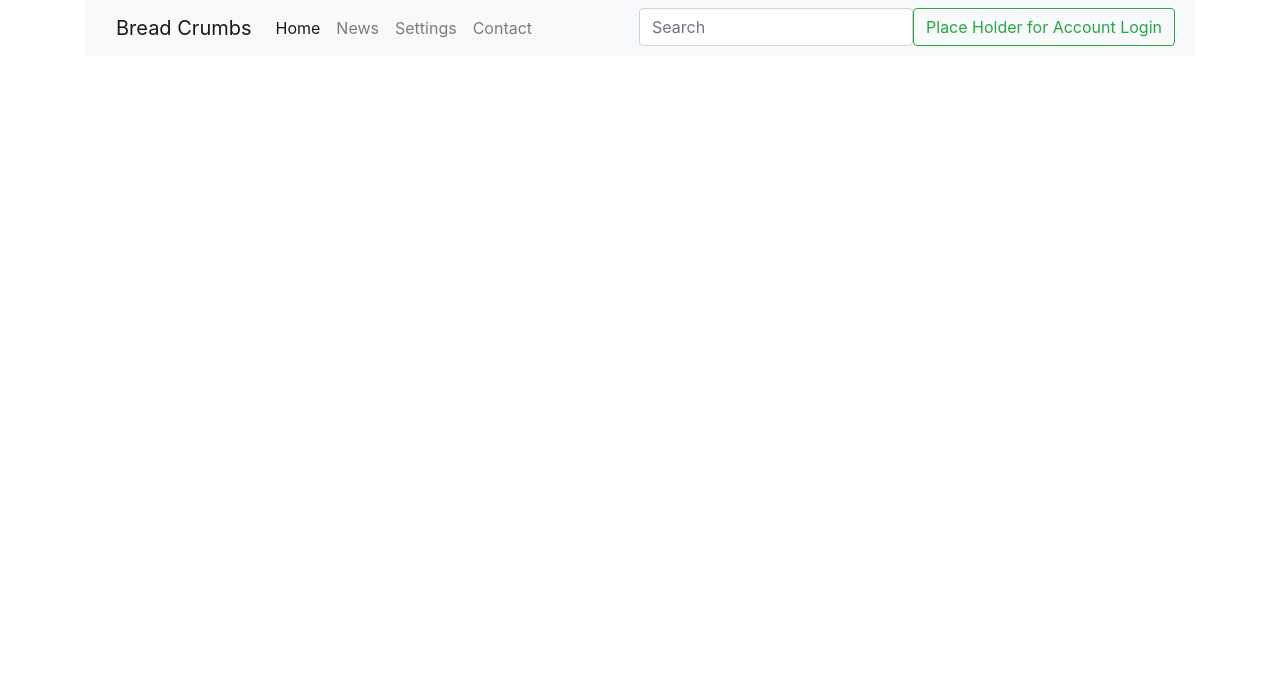
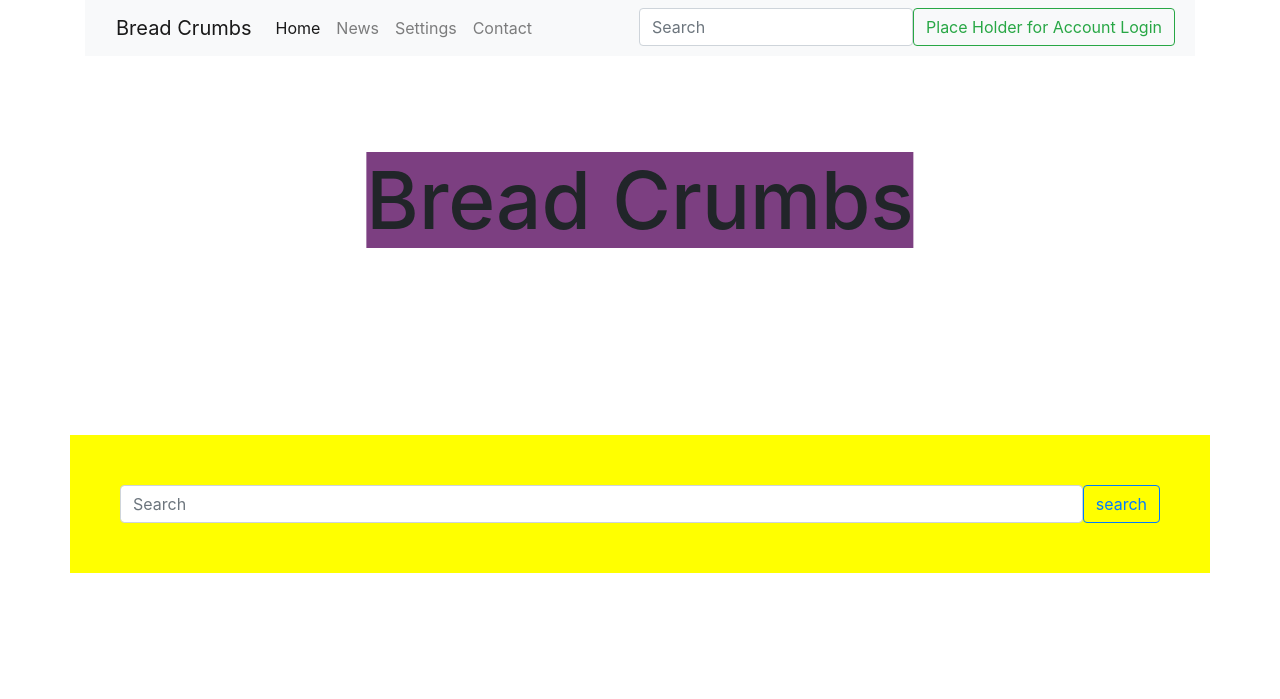
Before and after one commit to kooalaproductions/market-updates, a plain HTML site: page index.html in a window 1280 px wide. Drawn offline with nearby package versions, Linux system fonts and the light colour scheme.

Commit message:
added title and search bar

```diff
--- a/cool.css
+++ b/cool.css
@@ -2,3 +2,35 @@
     right: 20px;
     position: absolute;
 }
+
+.title-container{
+    height: 10em;
+    position: relative;
+}
+
+.breadcrumb-title{
+    font-size: 80px;
+    margin: 0;
+    background: rgb(124, 63, 129);
+    position: absolute;
+    top: 90%;
+    left: 50%;
+    margin-right: -50%;
+    transform: translate(-50%, -50%)
+}
+
+
+#search-container{
+    height: 30em;
+    position: relative;
+}
+.input-group{
+    margin: 0;
+    background: yellow;
+    position: absolute;
+    top: 60%;
+    left: 50%;
+    margin-right: -50%;
+    transform: translate(-50%, -50%);
+    padding: 50px;
+}
--- a/index.html
+++ b/index.html
@@ -41,5 +41,20 @@
     </div>
 
 
+    <div class=title-container>
+        <h1 class="breadcrumb-title">Bread Crumbs
+    </div>
+
+    <div class= "container" id="search-container">
+        <div class="input-group">
+            <input type="search" class="form-control rounded" placeholder="Search" aria-label="Search"
+              aria-describedby="search-addon" />
+            <button type="button" class="btn btn-outline-primary">search</button>
+          </div>
+    </div>
+
+
+
+
 </body>
 </html>
```
